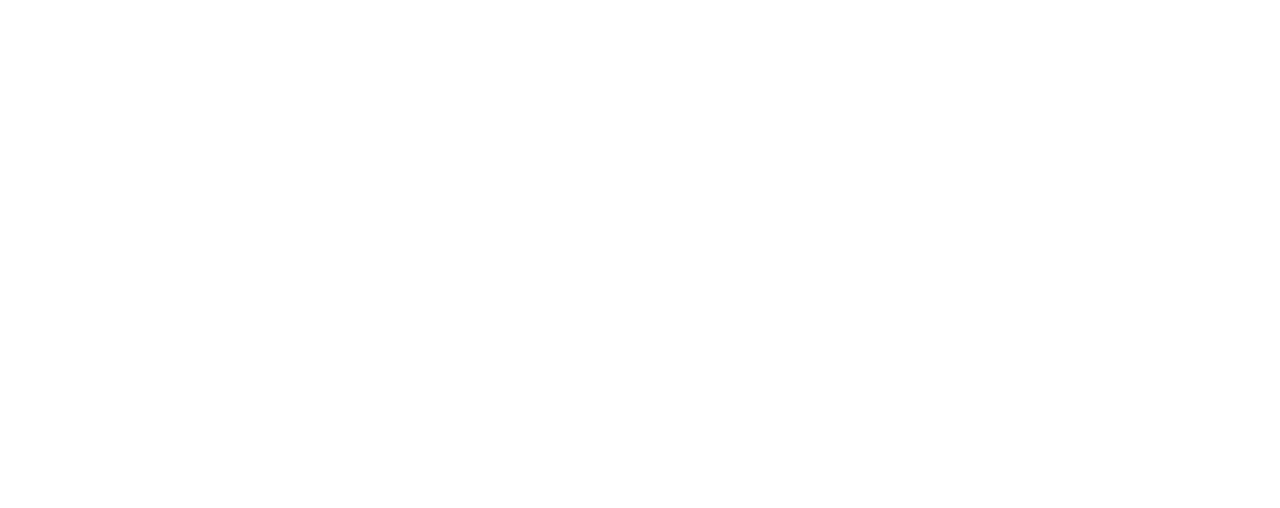
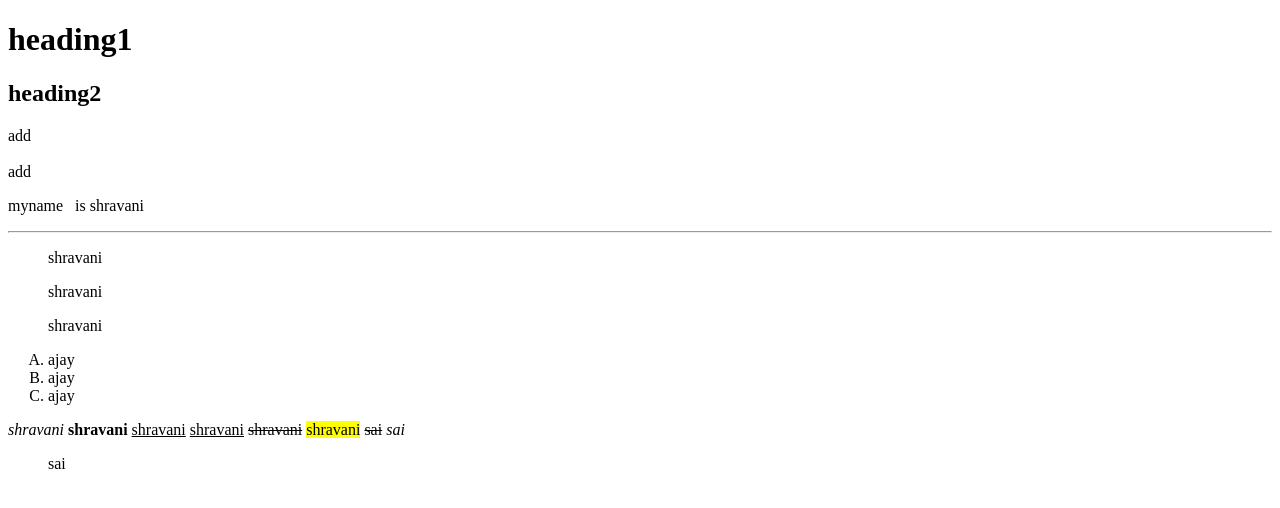
Before and after one commit to Shravanicgn/frentend, a plain HTML site: page index.html in a window 1280 px wide. Drawn offline with Linux system fonts and the light colour scheme.

Commit message:
listtags

```diff
--- a/index.html
+++ b/index.html
@@ -6,6 +6,35 @@
     <title>Document</title>
 </head>
 <body>
+    <h1>heading1</h1>
+    <h2>heading2</h2>
+
+    <span>add</span>
+<br></br>
+    <span>add</span>
+
+    <p>myname    &nbsp;    is     shravani</p>
+    <hr></hr>
+    <!--list in html-->
+    <ul>shravani</ul>
+    <ul>shravani</ul>
+    <ul>shravani</ul>
+
+    <ol type ="A">
+    <li>ajay</li>
+    <li>ajay</li>
+    <li>ajay</li>
+    </ol>
+    <em>shravani</em>
+    <strong>shravani</strong>
+    <u>shravani</u>
+    <ins>shravani</ins>
+    <del>shravani</del>
+    <mark>shravani</mark>
+    <strike>sai</strike>
+    <cite>sai</cite>
+    <blockquote>sai</blockquote>
+
 
 </body>
 </html>
```
Also changed, not shown: list.html (added).
